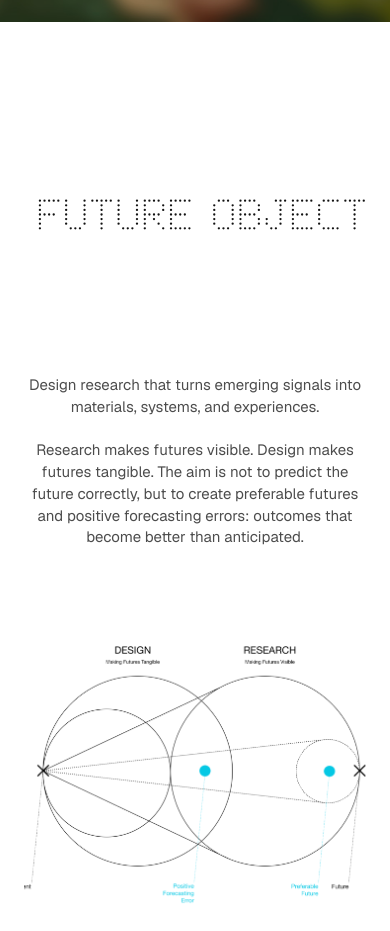
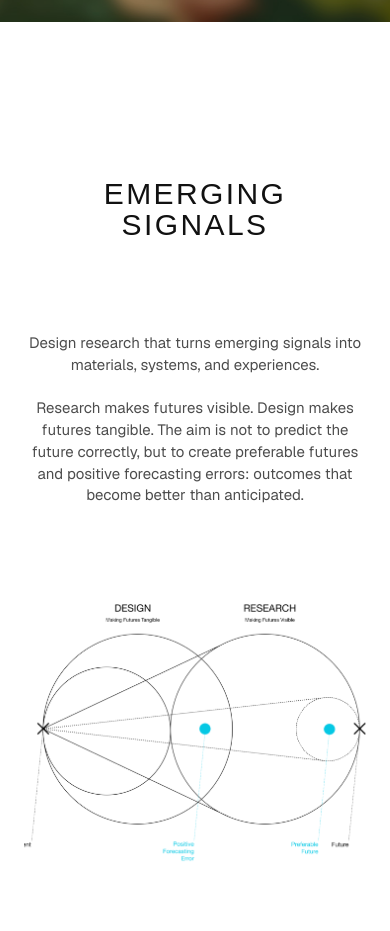
Before and after one commit to hannapoky-arch/parkhanna_portfolio, a Next.js app: page / in a window 390 px wide. Shown: the part 822-1753 px from the top of the page. Built offline with nearby package versions, Linux system fonts and the light colour scheme.

Commit message:
layout changed 5

```diff
--- a/app/page.tsx
+++ b/app/page.tsx
@@ -198,11 +198,15 @@ export default function Home() {
         id="manifest"
         className="min-h-screen bg-white px-6 py-28 md:px-10 md:py-36"
       >
-        <div className="mx-auto mb-20 flex min-h-[160px] w-full max-w-full items-center justify-center overflow-hidden md:mb-32 md:min-h-[300px] md:max-w-6xl">
-        <div className="origin-center translate-x-4 scale-[0.46] md:translate-x-0 md:scale-100">
-        <WordMorph />
+       <div className="mx-auto mb-12 flex min-h-[150px] w-full items-center justify-center overflow-hidden md:hidden">
+  <p className="text-center text-[30px] leading-[1.05] tracking-[0.08em]">
+    EMERGING<br />
+    SIGNALS
+  </p>
+</div>
 
-  </div>
+<div className="mx-auto mb-32 hidden min-h-[300px] w-full max-w-6xl items-center justify-center overflow-hidden md:flex">
+  <WordMorph />
 
 </div>
 
```
